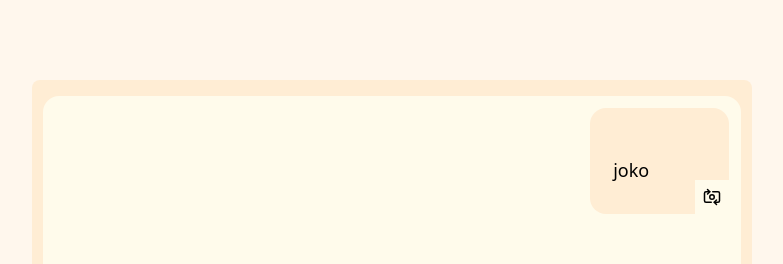
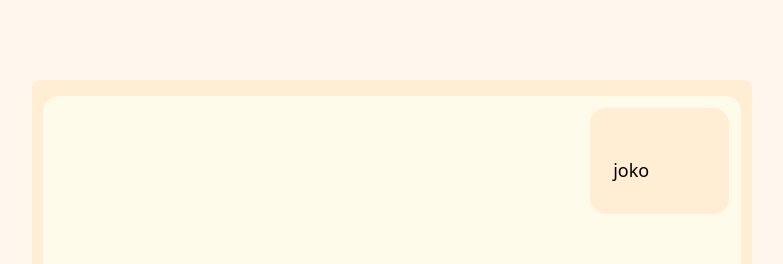
Before and after one commit to vnnico/chat-video-call, a React (Vite) app in the folder frontend/: page / in a window 1280 px wide. Shown: the top 264 px of the page, without its empty margins (248-1031 px from the left). Built offline with nearby package versions, Linux system fonts and the light colour scheme.

Commit message:
feat: check user agent (device information)

```diff
--- a/frontend/src/components/buttons/CameraButton.tsx
+++ b/frontend/src/components/buttons/CameraButton.tsx
@@ -14,7 +14,6 @@ export function CameraButton({ state, toggleCamera }: CameraButtonProps) {
       <>
         {state && <LuCamera></LuCamera>}
         {!state && <LuCameraOff></LuCameraOff>}
-        {/* {state === "switch" && <LuSwitchCamera></LuSwitchCamera>} */}
       </>
     </button>
   );
--- a/frontend/src/pages/VideoCall.tsx
+++ b/frontend/src/pages/VideoCall.tsx
@@ -34,6 +34,11 @@ export function VideoCall() {
     e.stopPropagation();
   };
 
+  // Check user's device
+  let mobileRegex: RegExp =
+    /Android|webOS|iPhone|iPad|iPod|BlackBerry|IEMobile|Opera Mini/;
+  let isMobile: boolean = mobileRegex.test(window.navigator.userAgent);
+
   return (
     <div className="w-full h-full bg-orange-100 flex flex-col rounded-lg gap-3">
       {/* Camera */}
@@ -43,6 +48,7 @@ export function VideoCall() {
           className="w-[20%] h-[20%] bg-orange-100 absolute rounded-2xl m-3 right-0 hover:cursor-pointer hover:before:content-[''] hover:before:absolute hover:before:inset-0 hover:before:bg-stone-950 hover:before:opacity-25 hover:before:rounded-2xl transition-colors duration-200 "
           onClick={changeMainPicture}
         >
+          {isMobile && (
             <div className="relative w-full h-full group">
               <button
                 className="hover:cursor-pointer p-2 text-lg absolute right-0 bottom-0 bg-amber-50"
@@ -51,6 +57,7 @@ export function VideoCall() {
                 <LuSwitchCamera></LuSwitchCamera>
               </button>
             </div>
+          )}
           <p className=" text-lg absolute top-12 right-20">{miniPicture}</p>
         </div>
         <p className="m-auto text-2xl">{mainPicture}</p>
```
Lines whose indentation alone changed are shown as unchanged.
